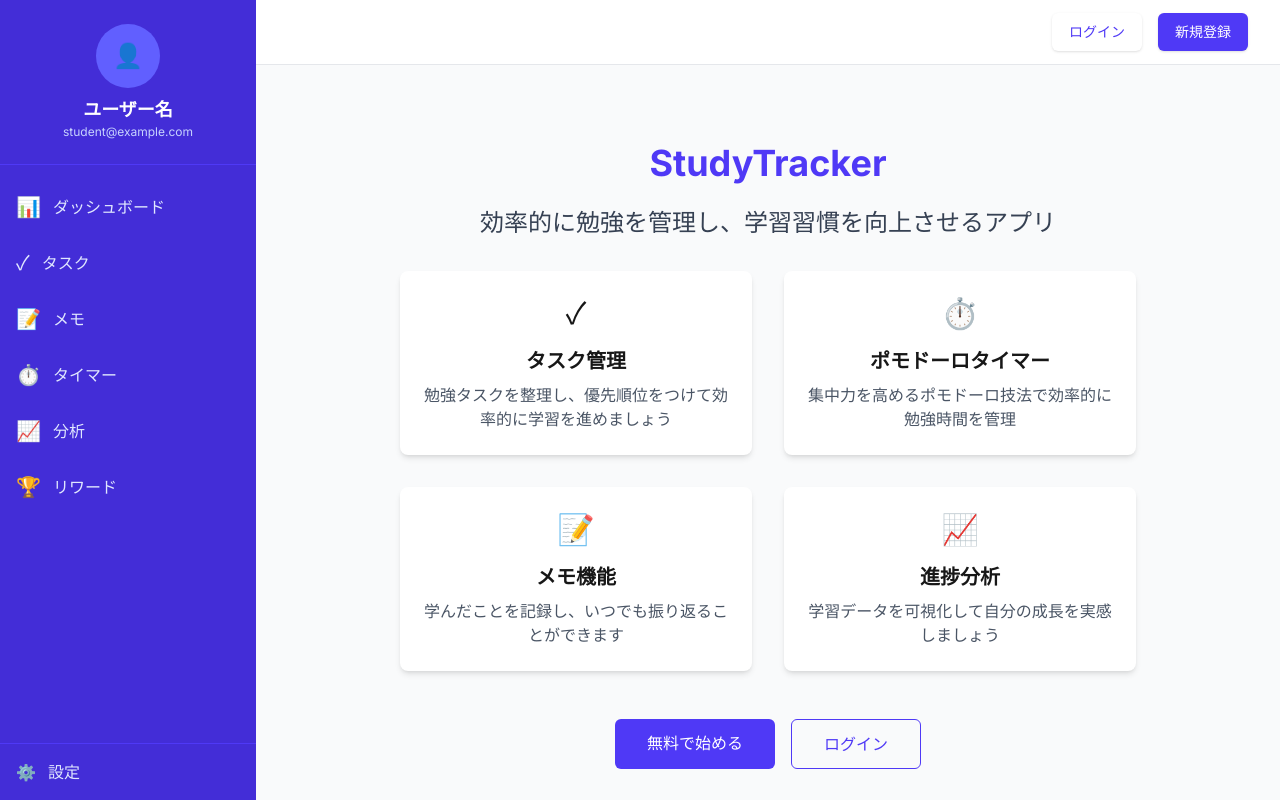
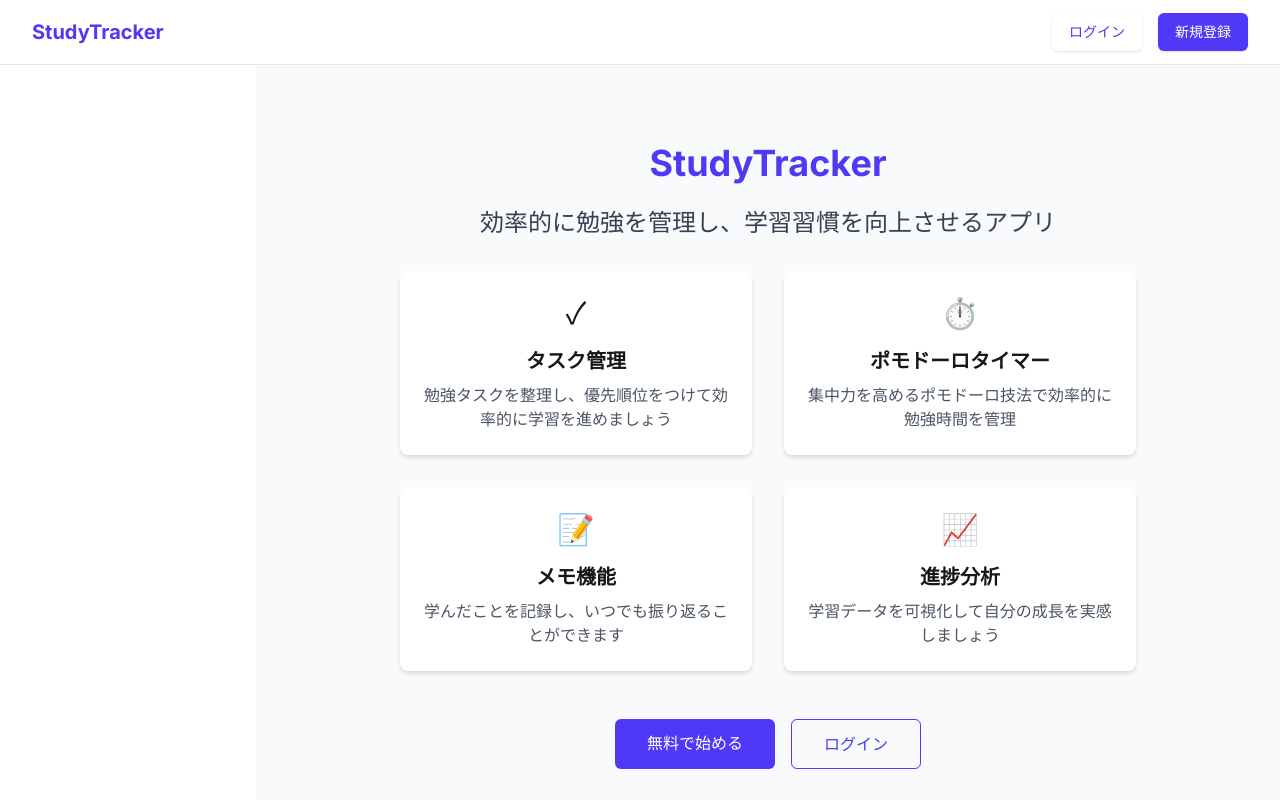
Before and after one commit to terutora/study, a Next.js app: page / in a window 1280 px wide. Built offline with nearby package versions, Linux system fonts and the light colour scheme; no server answers.

Commit message:
サイドバーも認証状態に対応

```diff
--- a/src/components/Sidebar.js
+++ b/src/components/Sidebar.js
@@ -1,13 +1,24 @@
 // src/components/Sidebar.js
 "use client";
 
-import { useState } from "react";
+import { useState, useEffect } from "react";
 import Link from "next/link";
 import { usePathname } from "next/navigation";
+import { useUser } from "@clerk/nextjs";
 
 export default function Sidebar() {
   const pathname = usePathname();
   const [isOpen, setIsOpen] = useState(true);
+  const { isSignedIn, user, isLoaded } = useUser();
+
+  // 認証が必要なパスかどうかをチェック
+  const isAuthPage = pathname.startsWith("/auth/");
+
+  // ホームページかどうかをチェック
+  const isHomePage = pathname === "/";
+
+  // サイドバーを表示するかどうか
+  const showSidebar = isLoaded && isSignedIn && !isAuthPage && !isHomePage;
 
   const navigation = [
     { name: "ダッシュボード", href: "/dashboard", icon: "📊" },
@@ -17,6 +28,29 @@ export default function Sidebar() {
     { name: "分析", href: "/analytics", icon: "📈" },
     { name: "リワード", href: "/rewards", icon: "🏆" },
   ];
+
+  // モバイル表示時にクリックでサイドバーを閉じる
+  useEffect(() => {
+    const handleResize = () => {
+      if (window.innerWidth < 768) {
+        setIsOpen(false);
+      } else {
+        setIsOpen(true);
+      }
+    };
+
+    // 初期表示時とリサイズ時に実行
+    handleResize();
+    window.addEventListener("resize", handleResize);
+
+    return () => {
+      window.removeEventListener("resize", handleResize);
+    };
+  }, []);
+
+  if (!showSidebar) {
+    return null;
+  }
 
   return (
     <aside className={`bg-indigo-700 text-white fixed inset-y-0 left-0 z-20 transition-all duration-300 ease-in-out transform ${isOpen ? "translate-x-0 w-64" : "-translate-x-full w-64 md:translate-x-0 md:w-16"}`}>
@@ -28,13 +62,11 @@ export default function Sidebar() {
       <div className="flex flex-col h-full">
         {/* ユーザープロフィール情報 */}
         <div className="px-4 py-6 text-center border-b border-indigo-600">
-          <div className="w-16 h-16 rounded-full bg-indigo-500 mx-auto mb-2 flex items-center justify-center">
-            <span className="text-2xl">👤</span>
-          </div>
+          <div className="w-16 h-16 rounded-full bg-indigo-500 mx-auto mb-2 flex items-center justify-center">{user?.imageUrl ? <img src={user.imageUrl} alt={user.fullName || "User"} className="w-full h-full rounded-full object-cover" /> : <span className="text-2xl">👤</span>}</div>
           {isOpen && (
             <div>
-              <h2 className="text-lg font-semibold">ユーザー名</h2>
-              <p className="text-xs text-indigo-200">student@example.com</p>
+              <h2 className="text-lg font-semibold">{user?.fullName || "ユーザー"}</h2>
+              <p className="text-xs text-indigo-200">{user?.primaryEmailAddress?.emailAddress || "user@example.com"}</p>
             </div>
           )}
         </div>
```
